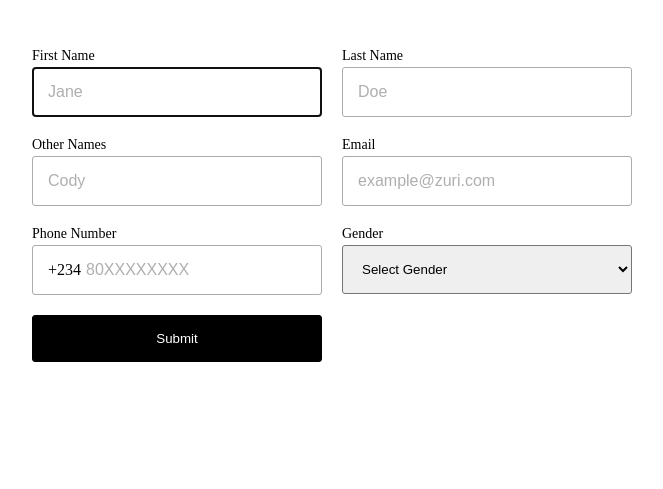
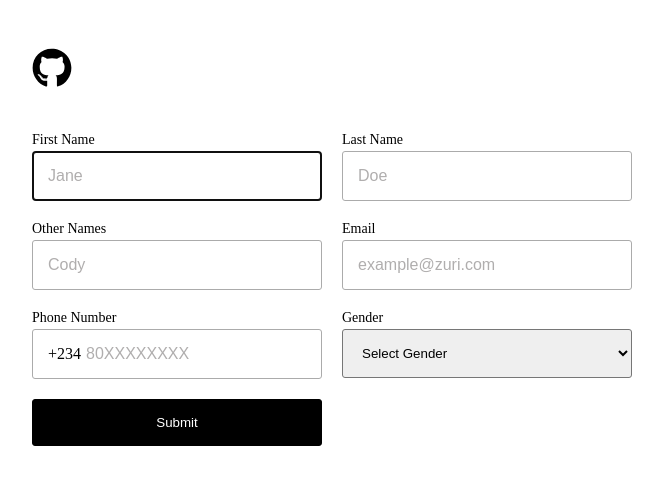
Before and after one commit to areel007/files_and_forms, a website: page index.html in a window 1280 px wide. Shown: the whole page, without its empty margins (16-679 px from the left). Drawn offline with Linux system fonts and the light colour scheme.

Commit message:
added project repo link

```diff
--- a/index.html
+++ b/index.html
@@ -60,8 +60,23 @@
       background-color: white;
       color: black;
     }
+    svg {
+      width: 40px;
+      height: 40px;
+    }
   </style>
   <body>
+    <div style="padding: 40px 0 0 40px">
+      <a href="https://github.com/areel007/files_and_forms" target="_blank">
+        <svg xmlns="http://www.w3.org/2000/svg" viewBox="0 0 496 512">
+          <!--!Font Awesome Free 6.5.2 by @fontawesome - https://fontawesome.com License - https://fontawesome.com/license/free Copyright 2024 Fonticons, Inc.-->
+          <path
+            d="M165.9 397.4c0 2-2.3 3.6-5.2 3.6-3.3 .3-5.6-1.3-5.6-3.6 0-2 2.3-3.6 5.2-3.6 3-.3 5.6 1.3 5.6 3.6zm-31.1-4.5c-.7 2 1.3 4.3 4.3 4.9 2.6 1 5.6 0 6.2-2s-1.3-4.3-4.3-5.2c-2.6-.7-5.5 .3-6.2 2.3zm44.2-1.7c-2.9 .7-4.9 2.6-4.6 4.9 .3 2 2.9 3.3 5.9 2.6 2.9-.7 4.9-2.6 4.6-4.6-.3-1.9-3-3.2-5.9-2.9zM244.8 8C106.1 8 0 113.3 0 252c0 110.9 69.8 205.8 169.5 239.2 12.8 2.3 17.3-5.6 17.3-12.1 0-6.2-.3-40.4-.3-61.4 0 0-70 15-84.7-29.8 0 0-11.4-29.1-27.8-36.6 0 0-22.9-15.7 1.6-15.4 0 0 24.9 2 38.6 25.8 21.9 38.6 58.6 27.5 72.9 20.9 2.3-16 8.8-27.1 16-33.7-55.9-6.2-112.3-14.3-112.3-110.5 0-27.5 7.6-41.3 23.6-58.9-2.6-6.5-11.1-33.3 2.6-67.9 20.9-6.5 69 27 69 27 20-5.6 41.5-8.5 62.8-8.5s42.8 2.9 62.8 8.5c0 0 48.1-33.6 69-27 13.7 34.7 5.2 61.4 2.6 67.9 16 17.7 25.8 31.5 25.8 58.9 0 96.5-58.9 104.2-114.8 110.5 9.2 7.9 17 22.9 17 46.4 0 33.7-.3 75.4-.3 83.6 0 6.5 4.6 14.4 17.3 12.1C428.2 457.8 496 362.9 496 252 496 113.3 383.5 8 244.8 8zM97.2 352.9c-1.3 1-1 3.3 .7 5.2 1.6 1.6 3.9 2.3 5.2 1 1.3-1 1-3.3-.7-5.2-1.6-1.6-3.9-2.3-5.2-1zm-10.8-8.1c-.7 1.3 .3 2.9 2.3 3.9 1.6 1 3.6 .7 4.3-.7 .7-1.3-.3-2.9-2.3-3.9-2-.6-3.6-.3-4.3 .7zm32.4 35.6c-1.6 1.3-1 4.3 1.3 6.2 2.3 2.3 5.2 2.6 6.5 1 1.3-1.3 .7-4.3-1.3-6.2-2.2-2.3-5.2-2.6-6.5-1zm-11.4-14.7c-1.6 1-1.6 3.6 0 5.9 1.6 2.3 4.3 3.3 5.6 2.3 1.6-1.3 1.6-3.9 0-6.2-1.4-2.3-4-3.3-5.6-2z"
+          />
+        </svg>
+      </a>
+    </div>
+
     <form action="/" method="post">
       <div class="form__input">
         <label for="first_name">First Name</label>
```
Also changed, not shown: database.json (+4 -4 lines).
